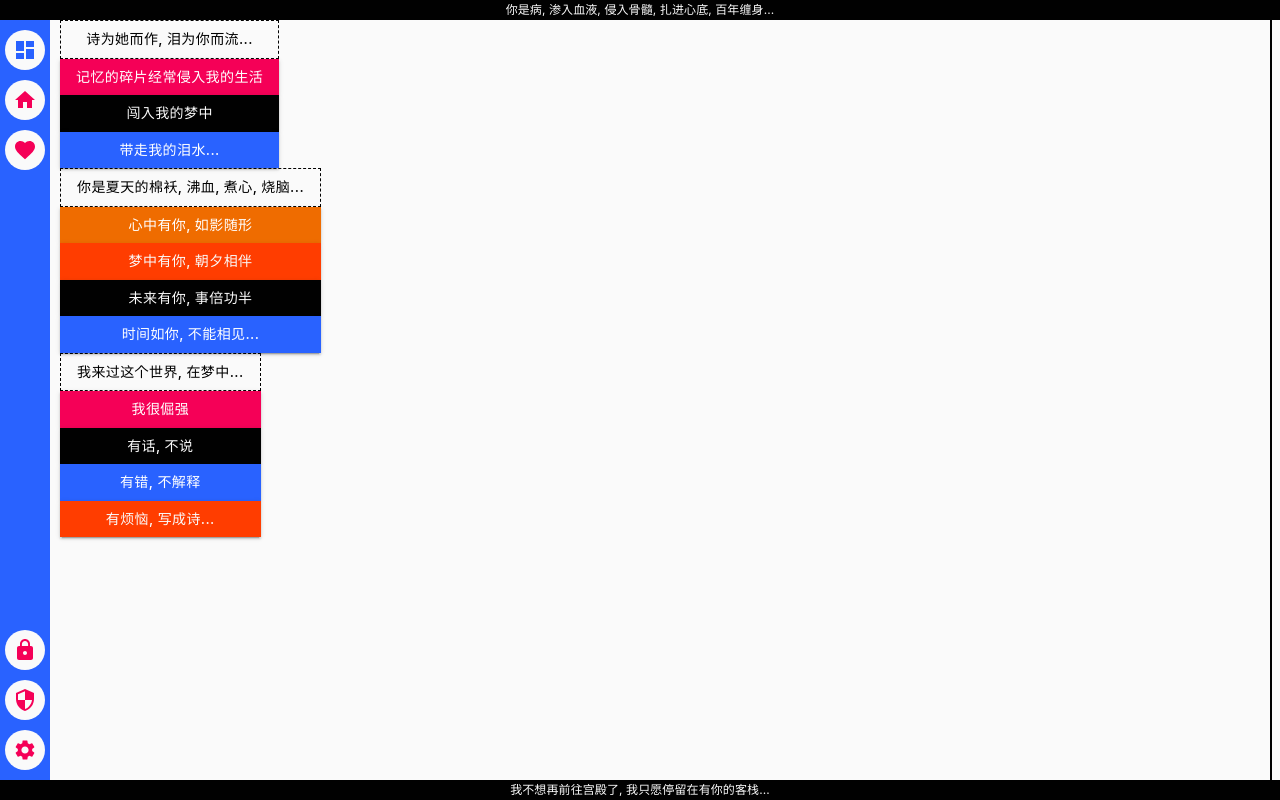
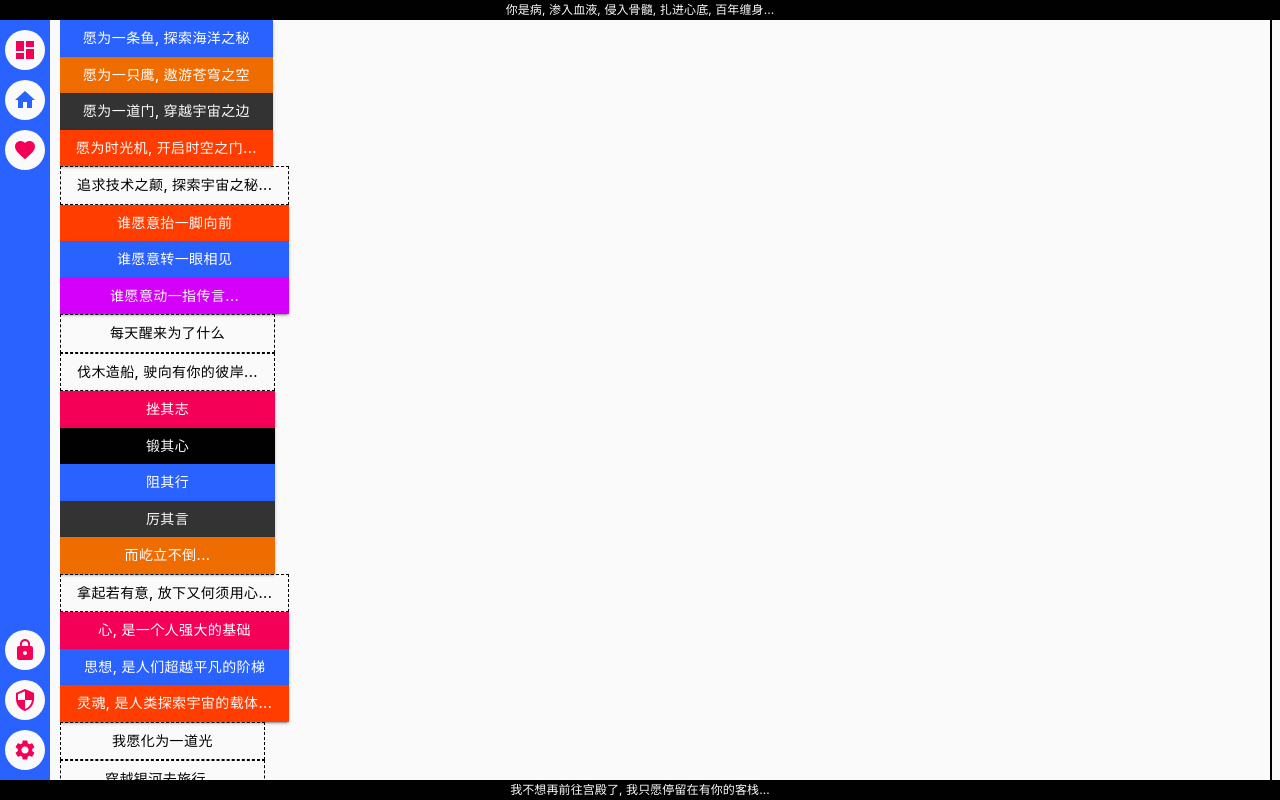
Before and after one commit to w-lianfu/react-miss, a React app: page /#/home in a window 1280 px wide. Before the commit this address led to /#/. Built offline with nearby package versions, Linux system fonts and the light colour scheme.

Commit message:
update home page

```diff
--- a/src/container/app-page.tsx
+++ b/src/container/app-page.tsx
@@ -1,24 +1,64 @@
-import React, { useEffect, ReactNode } from 'react';
+import React, { useEffect } from 'react';
+import {
+  Routes, Route, useLocation,
+} from 'react-router-dom';
+import { observer } from 'mobx-react-lite';
+import { Paper, Box, Button } from '@mui/material';
 import { styled } from '@mui/material/styles';
 
 import Color from '@tool/color';
-import AppRoot from './app-root';
+import AppMenu from '@comp/app-menu/index';
+import AppRight from '@comp/app-right/index';
+import Dashboard from '@page/dashboard/index';
+import Home from '@page/home/index';
+import Love from '@page/love/index';
+import Security from '@page/security/index';
+import Setting from '@page/setting/index';
+import lock from './store/app-lock';
 
-interface IProps {
-  children: ReactNode,
-}
+interface IProps {}
 interface IState {}
 
+const EPaper = styled(Paper)({
+  width: '100%',
+  height: '100%',
+  position: 'relative',
+  display: 'grid',
+  gridTemplateColumns: '5rem 1fr 1rem',
+  overflow: 'hidden',
+});
+
+const FPaper = styled(Paper)({
+  width: '100%',
+  height: '100%',
+  padding: '0 1rem',
+  position: 'relative',
+  overflowY: 'auto',
+});
+
 const AppPage = (props: IProps, state: IState) => {
-  const { children } = props;
-
   useEffect(() => {
     return () => {};
   }, []);
 
   return (
-    <AppRoot>{children}</AppRoot>
+    <>
+      <EPaper>
+        <AppMenu />
+        <FPaper>
+          <Routes>
+            <Route index={true} element={<Dashboard />} />
+            <Route path="/home" element={<Home />} />
+            <Route path="/love" element={<Love />} />
+            <Route path="/security" element={<Security />} />
+            <Route path="/setting" element={<Setting />} />
+            <Route path="*" element={<Dashboard />} />
+          </Routes>
+        </FPaper>
+        <AppRight />
+      </EPaper>
+    </>
   );
 };
 
-export default AppPage;
+export default observer(AppPage);
--- a/src/container/app-paper.tsx
+++ b/src/container/app-paper.tsx
@@ -1,19 +1,16 @@
 import React, { useEffect } from 'react';
-import {
-  HashRouter, Routes, Route, useLocation,
-} from 'react-router-dom';
+import { HashRouter } from 'react-router-dom';
 import { observer } from 'mobx-react-lite';
 import { Paper, Box, Button } from '@mui/material';
 import { styled } from '@mui/material/styles';
 
 import Color from '@tool/color';
 import AppTheme from './app-theme';
+import AppPage from './app-page';
+import AppLock from './app-lock';
 import AppTop from '@comp/app-top/index';
-import AppMenu from '@comp/app-menu/index';
-import AppRight from '@comp/app-right/index';
 import AppStatus from '@comp/app-status/index';
-import Dashboard from '@page/dashboard/index';
-import Home from '@page/home/index';
+import lock from './store/app-lock';
 
 interface IProps {}
 interface IState {}
@@ -27,24 +24,9 @@ const DPaper = styled(Paper)({
   overflow: 'hidden',
 });
 
-const EPaper = styled(Paper)({
-  width: '100%',
-  height: '100%',
-  position: 'relative',
-  display: 'grid',
-  gridTemplateColumns: '5rem 1fr 1rem',
-  overflow: 'hidden',
-});
+const AppPaper = (props: IProps, state: IState) => {
+  const { isLock } = lock;
 
-const FPaper = styled(Paper)({
-  width: '100%',
-  height: '100%',
-  padding: '0 1rem',
-  position: 'relative',
-  overflowY: 'auto',
-});
-
-const AppPaper = (props: IProps, state: IState) => {
   useEffect(() => {
     return () => {};
   }, []);
@@ -54,19 +36,10 @@ const AppPaper = (props: IProps, state: IState) => {
       <AppTheme>
         <DPaper>
           <AppTop />
-          <EPaper>
-            <AppMenu />
-            <FPaper>
-              <Routes>
-                <Route index={true} element={<Dashboard />} />
-                <Route path="/home" element={<Home />} />
-                <Route path="*" element={<Dashboard />} />
-              </Routes>
-            </FPaper>
-            <AppRight />
-          </EPaper>
+          <AppPage />
           <AppStatus />
         </DPaper>
+        {isLock ? <AppLock /> : null}
       </AppTheme>
     </HashRouter>
   );
--- a/src/page/home/index.tsx
+++ b/src/page/home/index.tsx
@@ -82,7 +82,7 @@ const Home = (props: IProps, state: IState) => {
       <Typography variant="h5">~~~ New York City ~~~</Typography>
       <Typography variant="h5">~~~ New York City ~~~</Typography>
       <Typography variant="h5">~~~ New York City ~~~</Typography>
-      <Typography variant="h5">~~~ Mezcal Mezcal Mezcal ~~~</Typography>
+      <Typography variant="h5">~~~ Mezcal ~~~</Typography>
     </DPaper>
   );
 };
```
